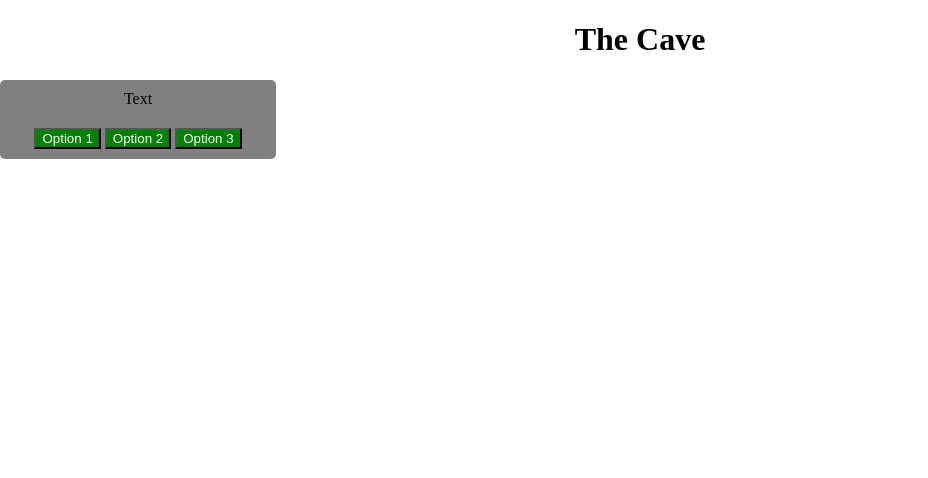
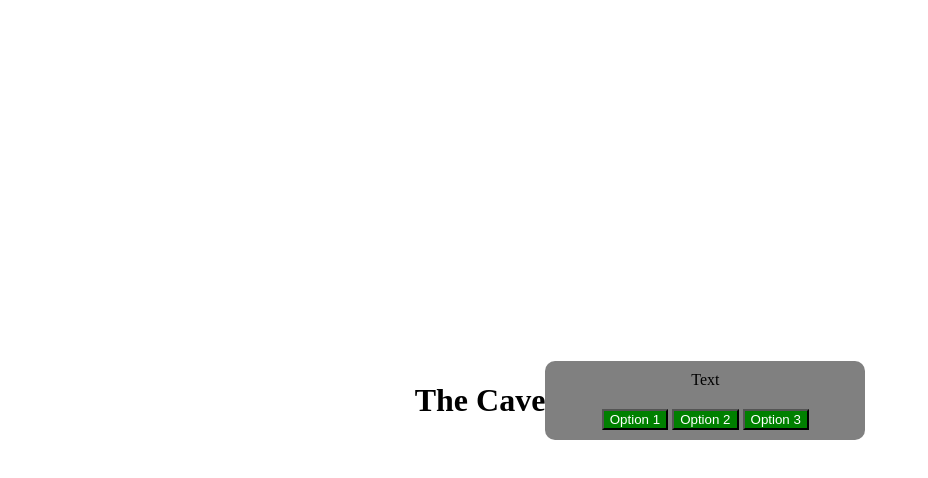
Before and after one commit to Josiahhicks555/text-Adventure, a plain HTML site: page index.html in a window 1280 px wide. Shown: the whole page, without its empty margins (0-928 px from the left). Drawn offline with Linux system fonts and the light colour scheme.

Commit message:
Update style.css

```diff
--- a/style.css
+++ b/style.css
@@ -1,21 +1,26 @@
 * {
-
 }
 
 body {
     padding: 0;
     margin: 0;
+    display: flex;
+    justify-content: center;
+    align-items: center;
     text-align: center;
+    height: 100vh;
+}
+
+.cave {
 
 }
 
 .container {
-    width: 800px;
     padding: 10px;
-    max-width: 20%;
+    width: 300px;
+    max-width: 80%;
     background-color: gray;
-    border-radius: 5px;
-
+    border-radius: 10px;
 }
 
 .btn {
@@ -23,3 +28,7 @@ body {
    background-color: green;
    color: white;
 }
+.btn:hover {
+    border-color: red;
+    padding: auto;
+}
```
